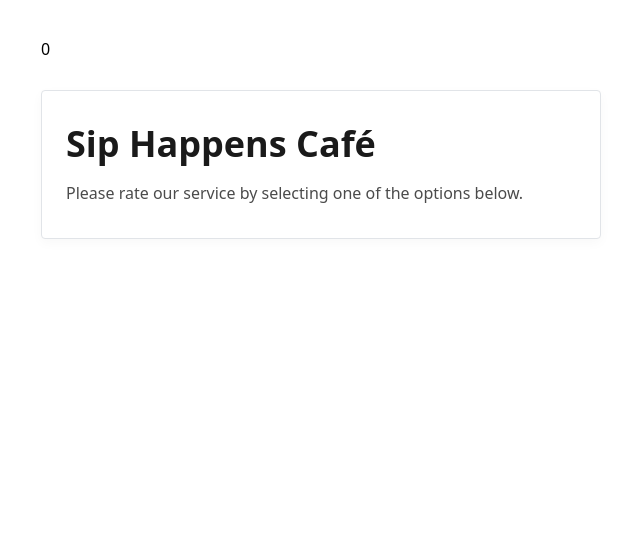
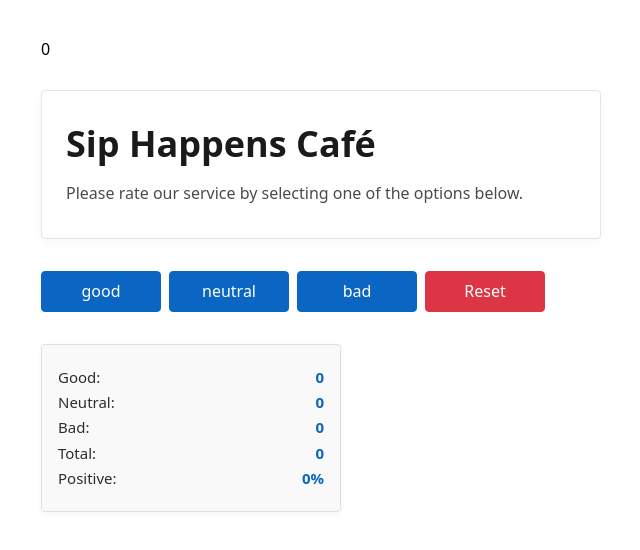
Before and after one commit to InnaSaienko/02-react-cafe, a React (Vite) app: page / in a window 1280 px wide. Shown: the top 550 px of the page, without its empty margins (319-959 px from the left). Built offline with nearby package versions, Linux system fonts and the light colour scheme.

Commit message:
feat(App): add vote functionality

```diff
--- a/src/components/App/App.tsx
+++ b/src/components/App/App.tsx
@@ -1,7 +1,9 @@
 import css from './App.module.css'
 import {useState} from "react";
-import type {Votes} from "../../types/votes.ts";
+import type {Votes, VoteType} from "../../types/votes.ts";
 import CafeInfo from "../CafeInfo/CafeInfo.tsx";
+import VoteOptions from "../VoteOptions/VoteOptions.tsx";
+import VoteStats from "../VoteStats/VoteStats.tsx";
 
 const DEFAULT_VOTES = {
   good: 0,
@@ -9,14 +11,28 @@ const DEFAULT_VOTES = {
   bad: 0,
 }
 
+
+
 function App() {
   const [votes, setVotes] = useState<Votes>(DEFAULT_VOTES)
   const totalVotes = votes.good + votes.neutral + votes.bad;
+  const positiveRate = totalVotes
+        ? Math.round((votes.good / totalVotes) * 100)
+        : 0;
+
+    const handleVote = (vote: VoteType) => {
+        setVotes(prev => ({
+            ...prev,
+            [vote]: prev[vote] + 1,
+        }));
+    };
 
   return (
     <div className={css.app}>
       {totalVotes}
       <CafeInfo />
+      <VoteOptions onVote={handleVote} onReset={() => setVotes(DEFAULT_VOTES)} />
+      <VoteStats votes={votes} totalVotes={totalVotes} positiveRate={positiveRate}/>
     </div>
   )
 }
```
